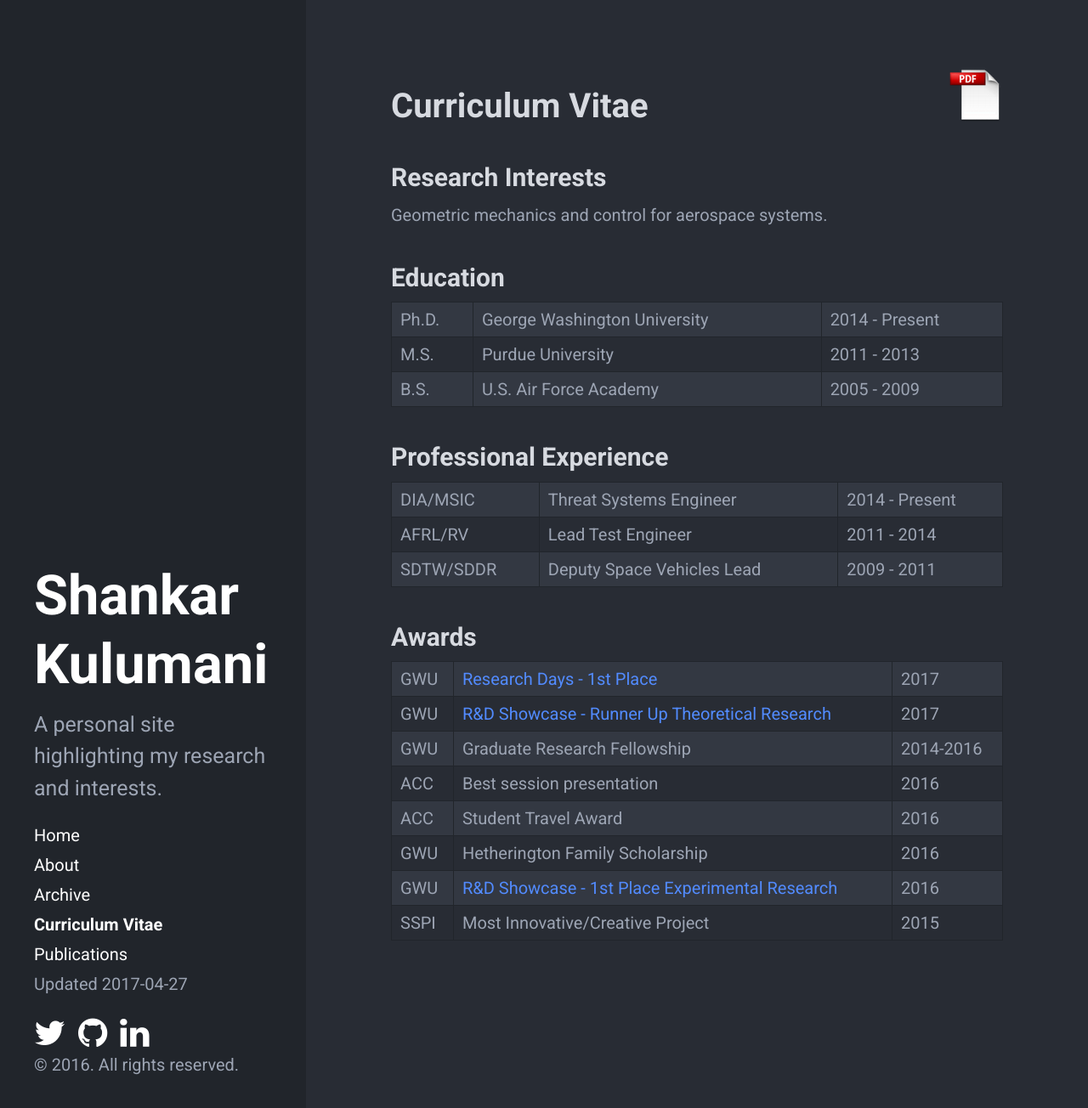
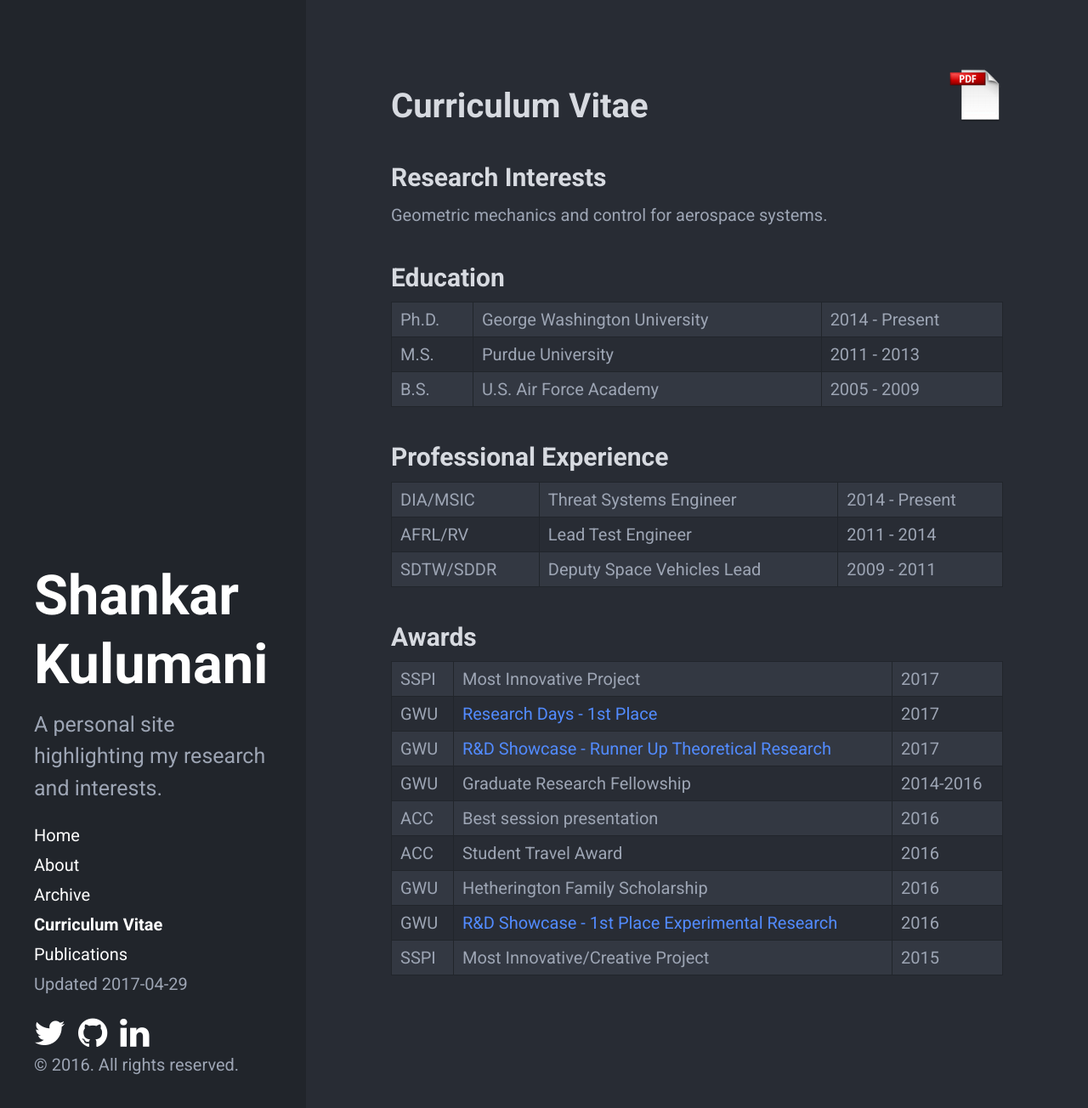
Before and after one commit to skulumani/skulumani.github.io, a Jekyll site: the page built from cv.md, in a window 1280 px wide and 1308 px high. Shown: the top 1304 px of the window at 85% size. Built offline with Jekyll 4.4.1, drawn with Linux system fonts in a browser that asks for light colours; nearby versions of some CDN libraries.

Commit message:
Update CV with sspi award

```diff
--- a/_config.yml
+++ b/_config.yml
@@ -24,7 +24,7 @@ paginate:         5
 
 # Custom vars
 version:          0.1
-date:               "2017-04-27"
+date:               "2017-04-29"
 
 github:
   repo:           https://github.com/skulumani
--- a/cv.md
+++ b/cv.md
@@ -24,6 +24,7 @@ SDTW/SDDR | Deputy Space Vehicles Lead |  2009 -  2011
 
 ## Awards
 
+SSPI | Most Innovative Project | 2017
 GWU | [Research Days - 1st Place](http://researchdays.gwu.edu/) | 2017
 GWU | [R&D Showcase - Runner Up Theoretical Research](https://www.seas.gwu.edu/RDshowcase) | 2017
 GWU | Graduate Research Fellowship | 2014-2016
```
